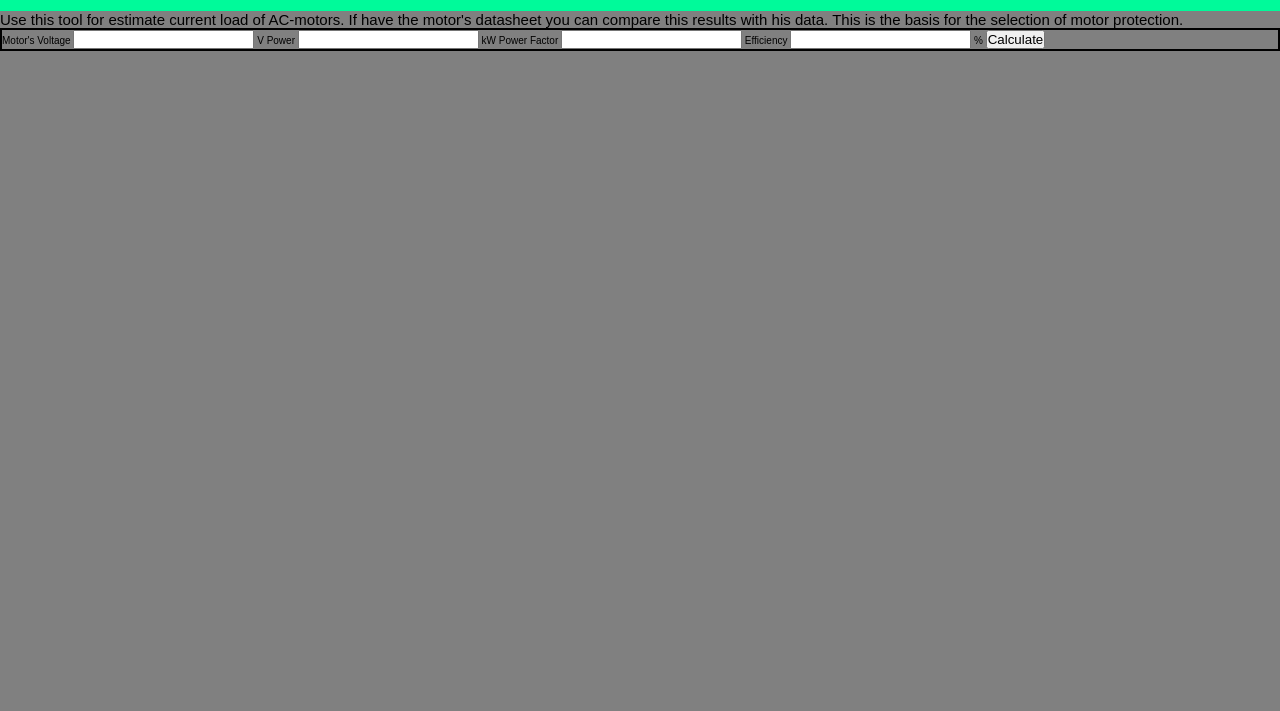
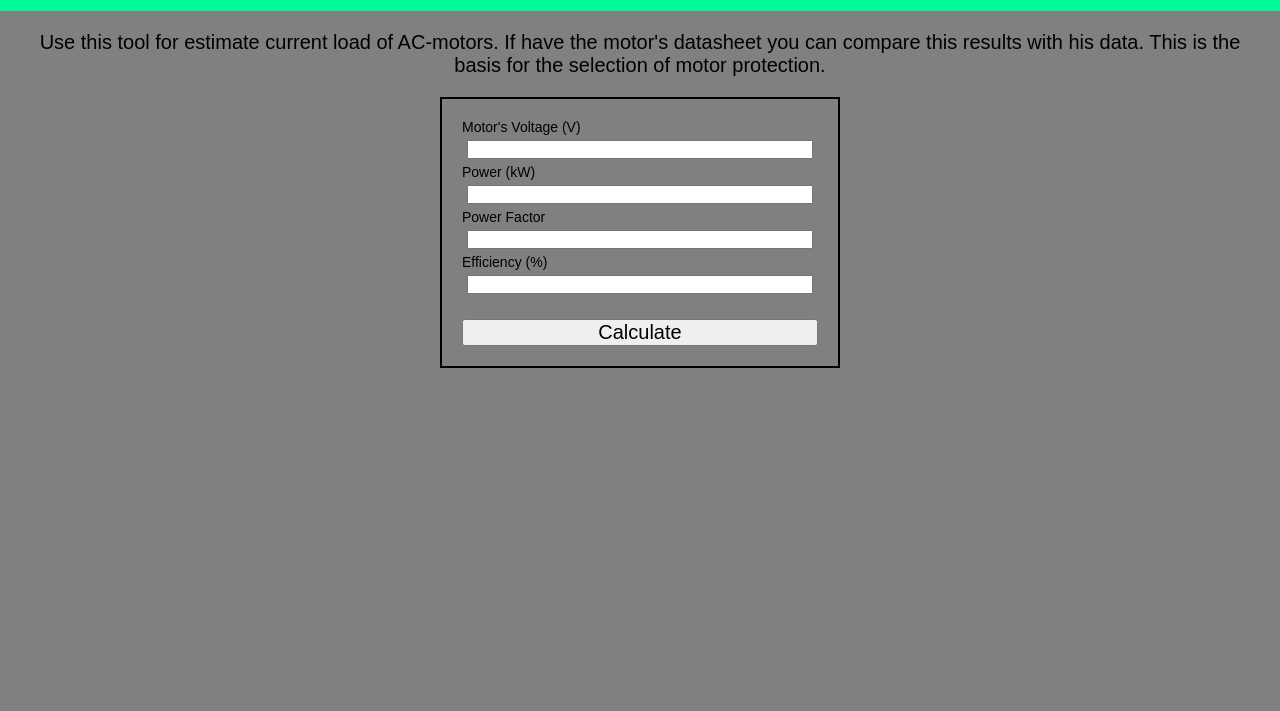
Before and after one commit to jhonat23/motor_calculation, a plain HTML site: page index.html in a window 1280 px wide. Shown: the part 89-800 px from the top of the page. Drawn offline with Linux system fonts and the light colour scheme.

Commit message:
Se ajustan los estilos

```diff
--- a/index.html
+++ b/index.html
@@ -10,7 +10,7 @@
 </head>
 <body>
     <header class="he">
-        <h1 class="title">Calculation of AC-motor load current</h1>
+        <h1 class="title">Calculation of 3-phase AC-motor load current</h1>
     </header>
     <main>
         <section class="sec1">
@@ -18,17 +18,17 @@
                 <p>Use this tool for estimate current load of AC-motors. If have the motor's datasheet you can compare this results with his data. This is the basis for the selection of motor protection.</p>
             </header>
             <form class="form1">
-                <label for="motorVoltage">Motor's Voltage</label>
+                <label for="motorVoltage">Motor's Voltage (V)</label>
                 <input id="motorVoltage" type="number">
-                <span>V</span>
-                <label for="power">Power</label>
+                <!-- <span>V</span> -->
+                <label for="power">Power (kW)</label>
                 <input id="power" type="number">
-                <span>kW</span>
+                <!-- <span>kW</span> -->
                 <label for="PF">Power Factor</label>
                 <input id="PF" type="number">
-                <label for="efficiency">Efficiency</label>
+                <label for="efficiency">Efficiency (%)</label>
                 <input id="efficiency" type="number">
-                <span>%</span>
+                <!-- <span>%</span> -->
                 <button type="button" onclick="iLoad()">Calculate</button>
             </form>
             <section class="secResult">
--- a/style.css
+++ b/style.css
@@ -10,7 +10,7 @@ html{
 }
 .he{
     background-color: mediumspringgreen;
-    font-size: 2rem;
+    font-size: 2.1rem;
     width: 100%;
     height: 100px;
     display:flex;
@@ -22,8 +22,39 @@ html{
     align-self: center;
 }
 .he2{
-    font-size: 1.5rem;
+    font-size: 2rem;
+    display:flex;
+    justify-content: center;
+}
+.he2 > p{
+    text-align: center;
+    padding: 2rem;
 }
 .form1{
     border: 0.2rem solid black;
+    display: flex;
+    justify-content: center;
+    flex-direction: column;
+    width: 40rem;
+    margin: auto;
+    padding: 2rem;
 }
+.form1 label{
+    font-size: 1.4rem;
+}
+input{
+    margin: 0.5rem;
+}
+.form1 button{
+    font-size: 2rem;
+    margin-top: 2rem;
+}
+/* span{
+    font-size: 1.4rem;
+} */
+#iResult{
+    font-size: 3rem;
+    display:flex;
+    justify-content: center;
+    margin-top: 2.5rem;
+}
```
